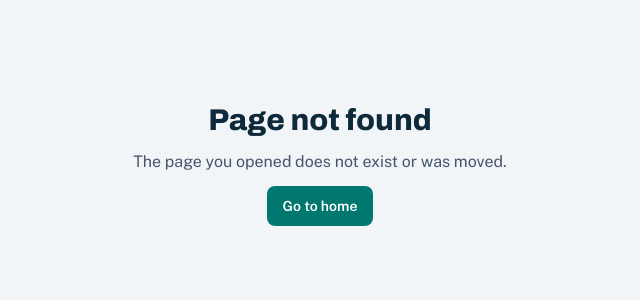
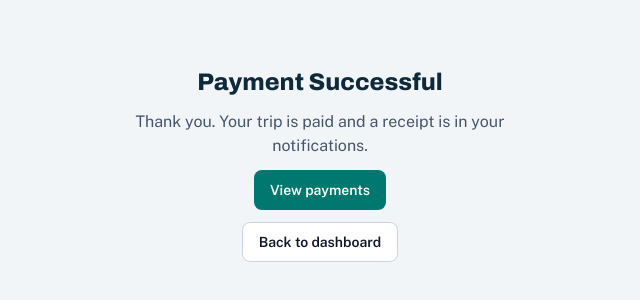
Before and after one commit to Tizul-Islam/emergency-ambulance-frontend, a Next.js app: page /payments/success in a window 1280 px wide. Before the commit this address had no page. Shown: the part 236-536 px from the top of the page, without its empty margins (320-960 px from the left). Built offline with nearby package versions, Linux system fonts and the light colour scheme; no server answers.

Commit message:
feat: implement external payment callback pages

```diff
--- /dev/null
+++ b/src/app/payments/cancel/page.tsx
@@ -0,0 +1,16 @@
+import type { Metadata } from "next";
+import { LinkButton } from "@/components/ui/button";
+
+export const metadata: Metadata = { title: "Payment Cancelled" };
+
+export default function PaymentCancelPage() {
+  return (
+    <main className="mx-auto flex min-h-screen max-w-md flex-col items-center justify-center gap-3 p-6 text-center">
+      <h1 className="text-2xl font-extrabold">Payment Cancelled</h1>
+      <p className="text-slate-600">
+        Your Stripe checkout was cancelled. You can try again when ready.
+      </p>
+      <LinkButton href="/payments">Return to payments</LinkButton>
+    </main>
+  );
+}
--- /dev/null
+++ b/src/app/payments/fail/page.tsx
@@ -0,0 +1,22 @@
+import { Card } from "@/components/ui/card";
+import { LinkButton } from "@/components/ui/button";
+
+export default async function PaymentFailPage({
+  searchParams,
+}: {
+  searchParams: Promise<{ tripId?: string }>;
+}) {
+  const { tripId } = await searchParams;
+
+  return (
+    <Card className="max-w-md mx-auto mt-10 p-8 text-center space-y-4 shadow-sm border border-slate-200">
+      <div className="text-red-500 text-5xl mb-4">❌</div>
+      <h2 className="text-red-600 text-2xl font-bold">Payment Failed</h2>
+      <p className="text-slate-600 mb-4">Your payment could not be processed or was cancelled.</p>
+      {tripId && <p className="text-xs text-slate-500 mb-4">Trip Reference: {tripId}</p>}
+      <LinkButton href="/dashboard" size="default" className="w-full">
+        Return to Dashboard
+      </LinkButton>
+    </Card>
+  );
+}
--- /dev/null
+++ b/src/app/payments/success/page.tsx
@@ -0,0 +1,42 @@
+import type { Metadata } from "next";
+import { api, ApiError } from "@/lib/api";
+import { LinkButton } from "@/components/ui/button";
+
+export const metadata: Metadata = { title: "Payment Success" };
+
+export default async function PaymentSuccessPage({
+  searchParams,
+}: {
+  searchParams: Promise<{ session_id?: string }>;
+}) {
+  const { session_id } = await searchParams;
+  let ok = false;
+  let msg = "We could not confirm this payment.";
+
+  if (session_id) {
+    try {
+      const p = await api<{ status: string }>(`/payments/verify?session_id=${encodeURIComponent(session_id)}`);
+      ok = p.status === "SUCCESS";
+    } catch {}
+  } else {
+    // SSLCOMMERZ backend already validated before redirect
+    ok = true;
+  }
+
+  return (
+    <main className="mx-auto flex min-h-screen max-w-md flex-col items-center justify-center gap-3 p-6 text-center">
+      <h1 className="text-2xl font-extrabold">
+        {ok ? "Payment Successful" : "Payment Not Confirmed"}
+      </h1>
+      <p className="text-slate-600">
+        {ok
+          ? "Thank you. Your trip is paid and a receipt is in your notifications."
+          : msg}
+      </p>
+      <LinkButton href="/payments">View payments</LinkButton>
+      <LinkButton href="/dashboard" variant="outline">
+        Back to dashboard
+      </LinkButton>
+    </main>
+  );
+}
```
